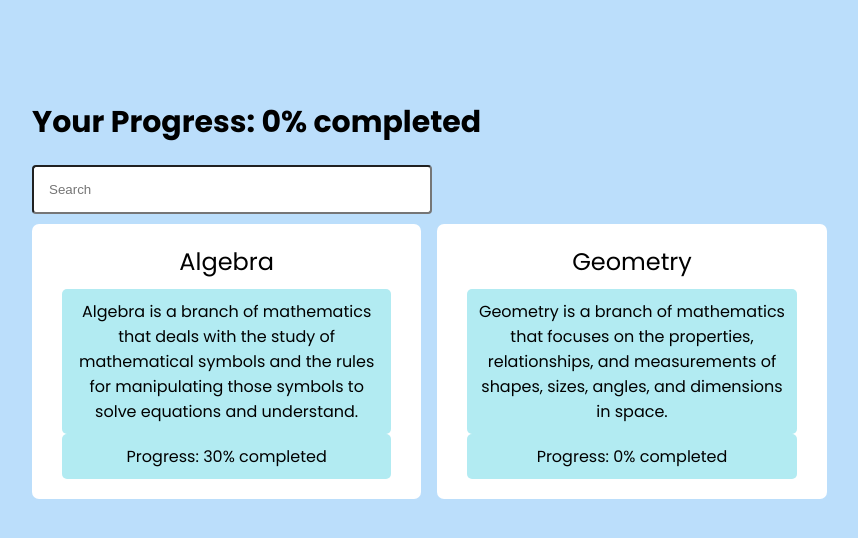
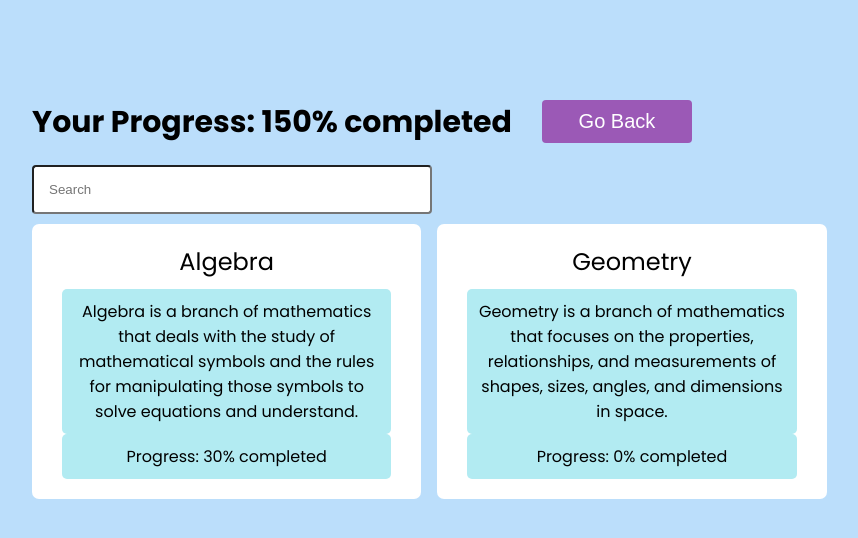
Before and after one commit to Ritwik880/react-redux-auth, a React (Vite) app: page /courses/1 in a window 1280 px wide. Shown: the top 538 px of the page, without its empty margins (8-866 px from the left). Built offline with nearby package versions, Linux system fonts and the light colour scheme.

Commit message:
minor fix

```diff
--- a/src/App.scss
+++ b/src/App.scss
@@ -9,7 +9,7 @@
     justify-content: center;
     align-items: center;
     height: 100vh;
-    background: #bdc3c7;
+    // background: #bdc3c7;
     padding: 100px 0;
 
     .landing-heading {
@@ -35,6 +35,7 @@
         background: #34495e;
         padding: 50px 0;
         box-shadow: rgba(0, 0, 0, 0.35) 0px 5px 15px;
+        border-radius: 4px;
     }
 
     .signup-button {
@@ -136,6 +137,7 @@
     font-size: 20px;
     font-weight: 500;
     color: #fff;
+    border-radius: 4px;
 }
 
 @media (max-width: 767px) {
--- a/src/Components/Course.tsx
+++ b/src/Components/Course.tsx
@@ -1,4 +1,5 @@
 import React, { useState, ChangeEvent } from 'react';
+import { useNavigate } from 'react-router-dom';
 
 interface CourseProps {
   courseData: {
@@ -16,16 +17,21 @@ const Course: React.FC<CourseProps> = ({ courseData }) => {
 
   const [searchQuery, setSearchQuery] = useState<string>('');
   const [filteredSubSubjects, setFilteredSubSubjects] = useState(courseData.subSubjects);
+  const navigate = useNavigate();
 
   const calculateTotalProgress = () => {
-    const totalSubSubjects = filteredSubSubjects.length;
+    const totalSubSubjects = courseData.subSubjects.length;
 
     if (totalSubSubjects === 0) {
       return 0;
     }
 
-    const completedSubSubjects = filteredSubSubjects.filter((subSubject) => (subSubject.progress || 0) === 100).length;
-    return (completedSubSubjects / totalSubSubjects) * 100;
+    const completedSubSubjects = courseData.subSubjects.reduce((sum, subSubject) => {
+      const progress = subSubject.progress || 0;
+      return sum + progress;
+    }, 0);
+
+    return (completedSubSubjects / (totalSubSubjects * 100)) * 100;
   };
 
   const handleSearchChange = (e: ChangeEvent<HTMLInputElement>) => {
@@ -39,10 +45,20 @@ const Course: React.FC<CourseProps> = ({ courseData }) => {
     setFilteredSubSubjects(filtered);
   };
 
+  const handleGoBack = ()=>{
+    navigate('/dashboard')
+  }
+
   return (
     <section className="dashboard">
       <div className="container">
+        <div className='header'>
         <h3 className='progress'>Your Progress: {calculateTotalProgress()}% completed</h3>
+          <button type="button" onClick={handleGoBack} className='logout'>
+            Go Back
+          </button>
+        </div>
+
         <input
           type="text"
           className='input-box search'
--- a/src/api/index.tsx
+++ b/src/api/index.tsx
@@ -27,7 +27,7 @@ export const fetchUserDashboardData = async (): Promise<any> => {
                         para: 'English is a West Germanic language that originated in medieval England and has evolved into a global lingua franca. It is spoken by millions of people.',
                         subSubjects: [
                             { id: '5', name: 'Grammar', desc: 'Grammar is the set of rules governing the structure, composition, and proper use of language, encompassing elements such as syntax, semantics, and phonetics, ensuring effective communication and clarity in written and spoken expression.', progress: '60' },
-                            { id: '6', name: 'Literature', desc: 'Literature comprises written or spoken works, including fiction and non-fiction, that explore, analyze, and express the human experience, emotions, and ideas. It encompasses various forms such as novels, poetry, plays, and essays, serving as a reflection of culture, societal values, and individual perspectives throughout history.', progress: '40' },
+                            { id: '6', name: 'Literature', desc: 'Literature comprises written or spoken works, including fiction and non-fiction, that explore, analyze, and express the human experience, emotions, and ideas. It encompasses various forms such as novels, poetry, plays, and essays.', progress: '40' },
                         ],
                     },
                     {
```
